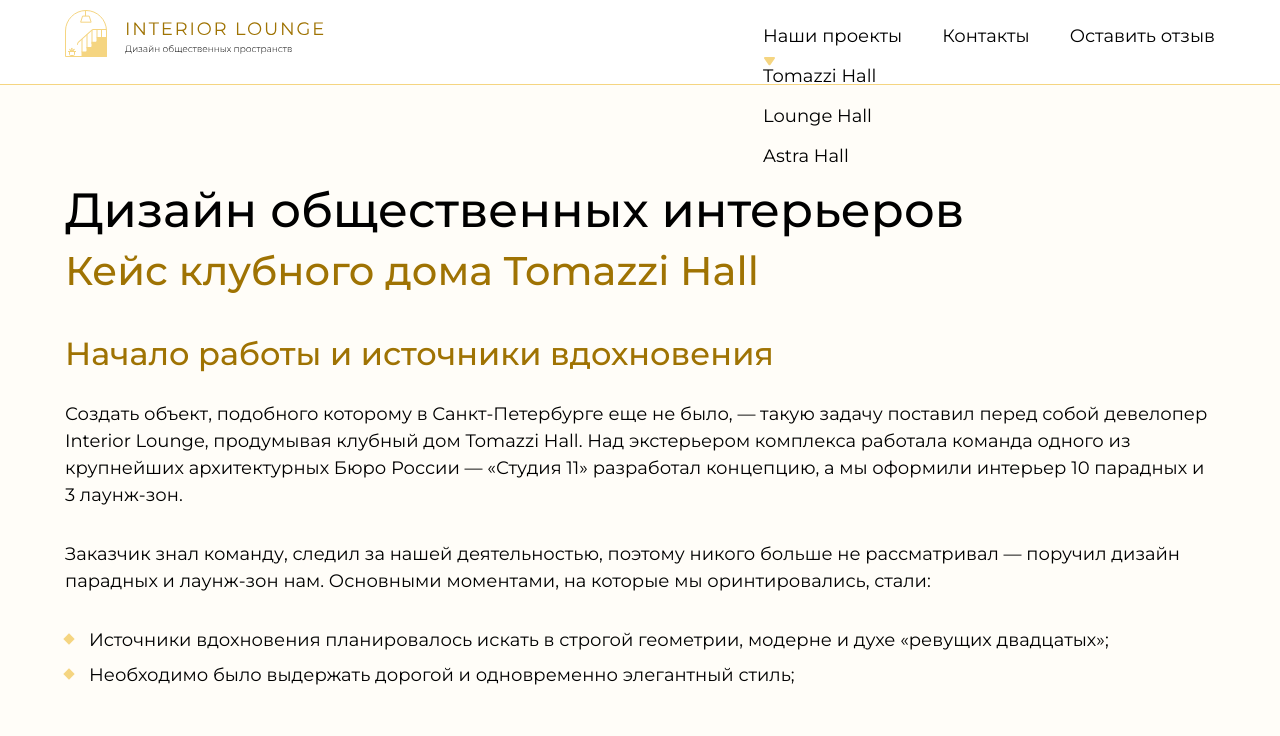
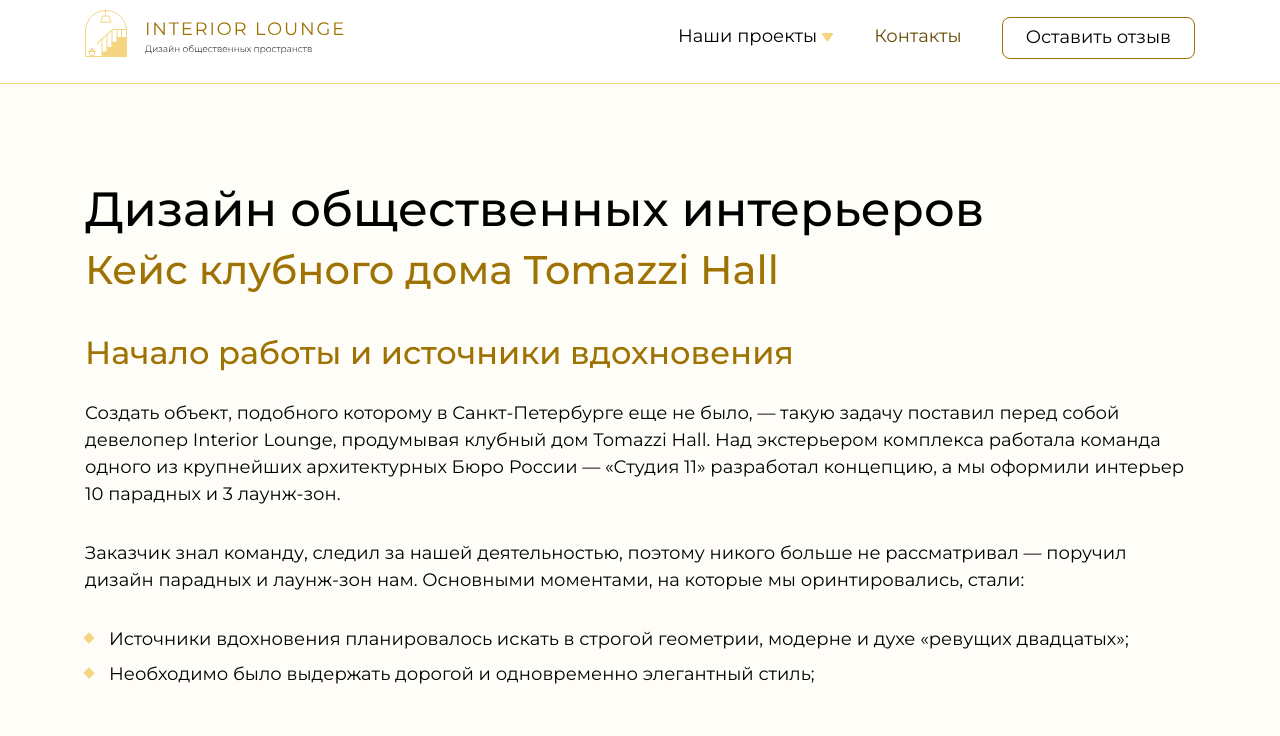
Before and after one commit to YuliaPortnova/TomazziHall, a plain HTML site: page index.html in a window 1280 px wide. Shown: the top 736 px of the page. Drawn offline with Linux system fonts and the light colour scheme.

Commit message:
feat: завершает стилизацию главного меню

```diff
--- a/css/style.css
+++ b/css/style.css
@@ -5,6 +5,12 @@ body {
   line-height: 27px;
   color: #000000;
   background-color: #fffdf8;
+}
+
+*,
+*::before,
+*::after {
+  box-sizing: border-box;
 }
 
 .wrapper {
@@ -27,6 +33,7 @@ body {
 
 .menu-primary-container .menu {
   display: flex;
+  flex-wrap: wrap;
   gap: 40px;
   list-style-type: none;
   margin: 0;
@@ -41,19 +48,64 @@ body {
   padding: 6px 0 7px;
 }
 
+.menu-primary-container a:hover {
+  color: #9f7303;
+}
+
+.menu-primary-container .menu-item-has-children {
+  position: relative;
+  display: flex;
+  align-items: baseline;
+  gap: 4px;
+}
+
+.menu-item-has-children:focus-within .sub-menu {
+  display: grid;
+}
+
 .menu-primary-container .menu-item-has-children::after {
   content: "";
   display: block;
   width: 13px;
   height: 9px;
   background-image: url("/images/arrow-down.svg");
+  flex-shrink: 0;
 }
 
 .menu-primary-container .sub-menu {
+  display: none;
+  gap: 23px;
   list-style-type: none;
   margin: 0;
-  padding: 0;
+  padding: 24px 16px 32px;
   position: absolute;
+  top: 43px;
+  left: 96px;
+  width: 200px;
+  z-index: 1;
+  background-color: #ffffff;
+  box-shadow: 0px 2px 4px rgba(97, 97, 97, 0.18), 0px 4px 8px rgba(97, 97, 97, 0.18);
+}
+
+.menu-primary-container .menu-item__button a {
+  border: 1px solid #9f7303;
+  border-radius: 8px;
+  padding-left: 23px;
+  padding-right: 23px;
+}
+
+.menu-primary-container .menu-item__button a:hover {
+  background-color: #fffdf8;
+  color: #000000;
+}
+
+.menu-primary-container .menu-item__button a:active {
+  background-color: #fff7e3;
+  color: #000000;
+}
+
+.menu-primary-container .current-menu-item a {
+  color: #684C05;
 }
 
 .main-area {
--- a/index.html
+++ b/index.html
@@ -39,10 +39,10 @@
                     </li>
                   </ul>
                 </li>
-                <li class="menu-item">
+                <li class="menu-item current-menu-item">
                   <a href="#">Контакты</a>
                 </li>
-                <li class="menu-item">
+                <li class="menu-item menu-item__button">
                   <a href="#">Оставить отзыв</a>
                 </li>
               </ul>
```
